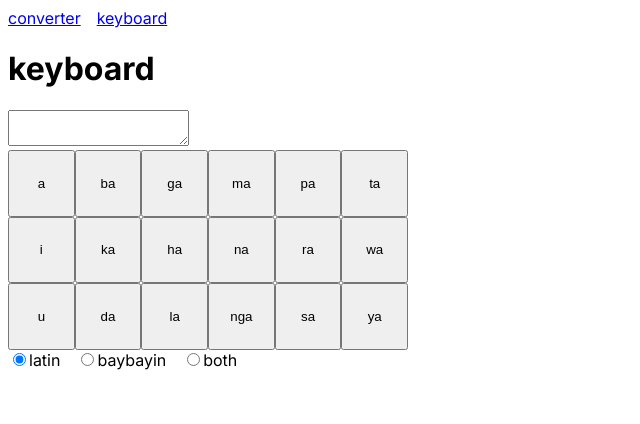
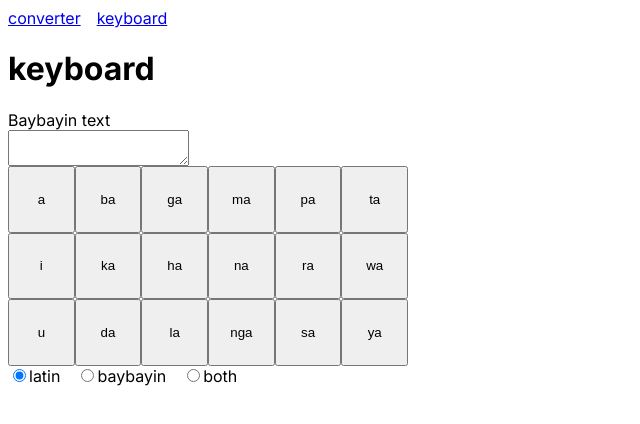
Before and after one commit to aqandrew/baybayin, a Next.js app: page /keyboard in a window 1280 px wide. Shown: the top 424 px of the page, without its empty margins (0-640 px from the left). Built offline with nearby package versions, Linux system fonts and the light colour scheme.

Commit message:
feat: handle keyboard input (with tests)

```diff
--- a/package.json
+++ b/package.json
@@ -12,7 +12,8 @@
 	"dependencies": {
 		"next": "14.0.4",
 		"react": "^18",
-		"react-dom": "^18"
+		"react-dom": "^18",
+		"vite-tsconfig-paths": "^4.3.2"
 	},
 	"devDependencies": {
 		"@testing-library/react": "^14.1.2",
--- a/src/app/globals.css
+++ b/src/app/globals.css
@@ -8,3 +8,7 @@ label,
 button {
 	cursor: pointer;
 }
+
+textarea {
+	display: block;
+}
--- a/src/app/keyboard/page.tsx
+++ b/src/app/keyboard/page.tsx
@@ -1,6 +1,6 @@
 'use client';
 
-import { ChangeEvent, useState } from 'react';
+import { ChangeEvent, MouseEvent, useState } from 'react';
 import Keyboard from '@/components/Keyboard';
 import './page.css';
 
@@ -8,6 +8,7 @@ const keyboardDisplays = ['latin', 'baybayin', 'both'] as const;
 export type KeyboardDisplay = (typeof keyboardDisplays)[number];
 
 export default function KeyboardPage() {
+	const [baybayinText, setBaybayinText] = useState('');
 	const [keyboardDisplay, setKeyboardDisplay] =
 		useState<KeyboardDisplay>('latin');
 
@@ -20,13 +21,23 @@ export default function KeyboardPage() {
 		setKeyboardDisplay((target as HTMLInputElement).value as KeyboardDisplay);
 	}
 
+	function handleInput(event: MouseEvent) {
+		const { target } = event;
+		setBaybayinText(
+			baybayinText + (target as HTMLButtonElement).dataset.character
+		);
+	}
+
 	return (
 		<>
 			<h1>keyboard</h1>
 
-			<textarea name="text" />
+			<label>
+				Baybayin text
+				<textarea id="text" name="text" value={baybayinText} readOnly />
+			</label>
 
-			<Keyboard keyboardDisplay={keyboardDisplay} />
+			<Keyboard keyboardDisplay={keyboardDisplay} handleInput={handleInput} />
 
 			<div className="radio-group">
 				{keyboardDisplays.map((display) => (
--- a/src/components/Keyboard.tsx
+++ b/src/components/Keyboard.tsx
@@ -1,6 +1,7 @@
+import { MouseEventHandler } from 'react';
 import { BAYBAYIN } from '@/converter';
+import { KeyboardDisplay } from '@/app/keyboard/page';
 import './Keyboard.css';
-import { KeyboardDisplay } from '@/app/keyboard/page';
 
 const KEYS: (keyof typeof BAYBAYIN)[] = [
 	'a',
@@ -25,9 +26,13 @@ const KEYS: (keyof typeof BAYBAYIN)[] = [
 
 interface KeyboardProps {
 	keyboardDisplay: KeyboardDisplay;
+	handleInput: MouseEventHandler;
 }
 
-export default function Keyboard({ keyboardDisplay }: KeyboardProps) {
+export default function Keyboard({
+	keyboardDisplay,
+	handleInput,
+}: KeyboardProps) {
 	return (
 		<div className="Keyboard">
 			{KEYS.map((key) => {
@@ -40,8 +45,11 @@ export default function Keyboard({ keyboardDisplay }: KeyboardProps) {
 
 				return (
 					<button
+						dangerouslySetInnerHTML={{ __html: label[keyboardDisplay] }}
+						aria-label={key}
+						data-character={character}
+						onClick={handleInput}
 						key={key}
-						dangerouslySetInnerHTML={{ __html: label[keyboardDisplay] }}
 					/>
 				);
 			})}
--- a/src/utils.ts
+++ b/src/utils.ts
@@ -7,6 +7,8 @@ import {
 	VOWELS,
 	Vowel,
 } from './types';
+import { convert } from './converter';
+import { tokenize } from './tokenizer';
 
 export function isVowel(Token: Token) {
 	return VOWELS.includes(Token as Vowel);
@@ -19,3 +21,7 @@ export function isConsonant(token: Token) {
 export function isPunctuationDouble(character: string) {
 	return PUNCTUATION_DOUBLE.includes(character as PunctuationDouble);
 }
+
+export function convertToBaybayin(tagalog: string) {
+	return convert(tokenize(tagalog));
+}
--- a/vitest.config.ts
+++ b/vitest.config.ts
@@ -1,8 +1,9 @@
 import { defineConfig } from 'vitest/config';
 import react from '@vitejs/plugin-react';
+import tsconfigPaths from 'vite-tsconfig-paths';
 
 export default defineConfig({
-	plugins: [react()],
+	plugins: [tsconfigPaths(), react()],
 	test: {
 		environment: 'jsdom',
 	},
```
Also changed, not shown: 2 other files (tests, documents, lock files or other folders).
